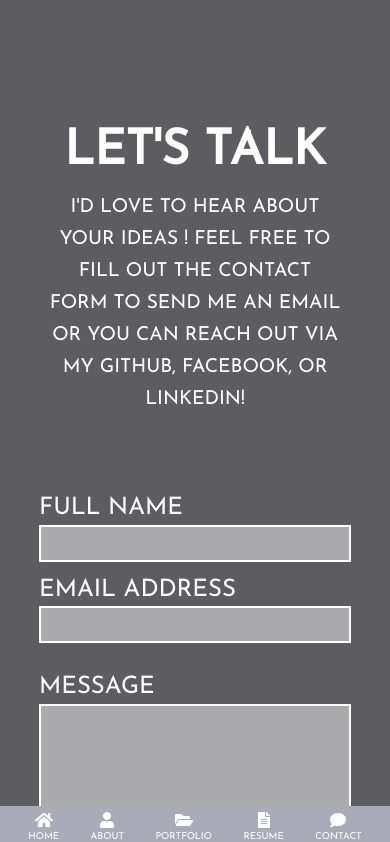
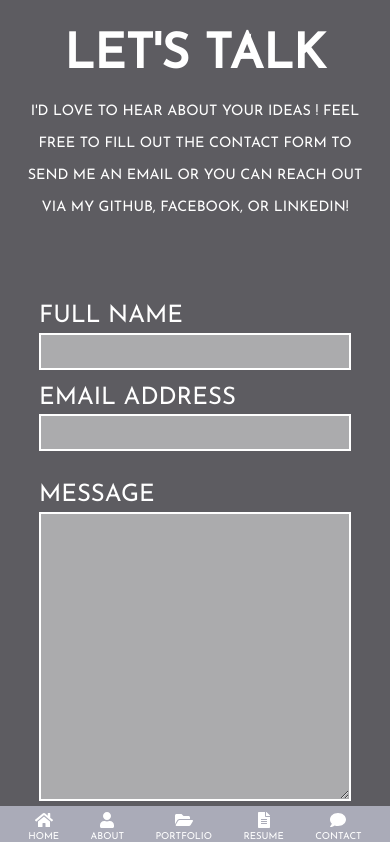
Before and after one commit to sophia2798/portfolio_v3, a React (Create React App) app: page /contact in a window 390 px wide. Shown: the top 842 px of the page. Built offline with nearby package versions, Linux system fonts and the light colour scheme.

Commit message:
added mobile responsiveness to new styling on contact component

```diff
--- a/src/components/Contact/Contact.css
+++ b/src/components/Contact/Contact.css
@@ -129,38 +129,19 @@
 }
 
 @media only screen and (max-width: 768px) {
-    .aside h3 {
-        color: white;
-        height: 64%;
-        position: absolute;
-        top: 16%;
-        width: 90%;
-        padding: 0 5%;
+    .contact-subheader {
+        width: 60%;
     }
 }
 
 @media only screen and (max-width: 414px) {
-    .contact {
-        flex-direction: column;
+    .contact-subheader {
+        font-size: 0.9rem;
+        width: 90%;
     }
 
-    .aside {
-        width: 100%;
-        height: 26vh;
-    }
-
-    .aside h3 {
-        color: white;
-        width: 90%;
-        position: absolute;
-        top: 0;
-        height: 100%;
-        padding: 0 5%;
-    }
-
-    #form-h3 {
-        font-size: 1rem;
-        padding-top: 0.8rem;
+    #alert {
+        font-size: 0.7rem;
     }
 
     .contact-form-container {
@@ -170,6 +151,10 @@
 
     .contact-blend {
         display: block;
+    }
+
+    #contact-header {
+        margin-top: 2rem;
     }
 }
 
```
